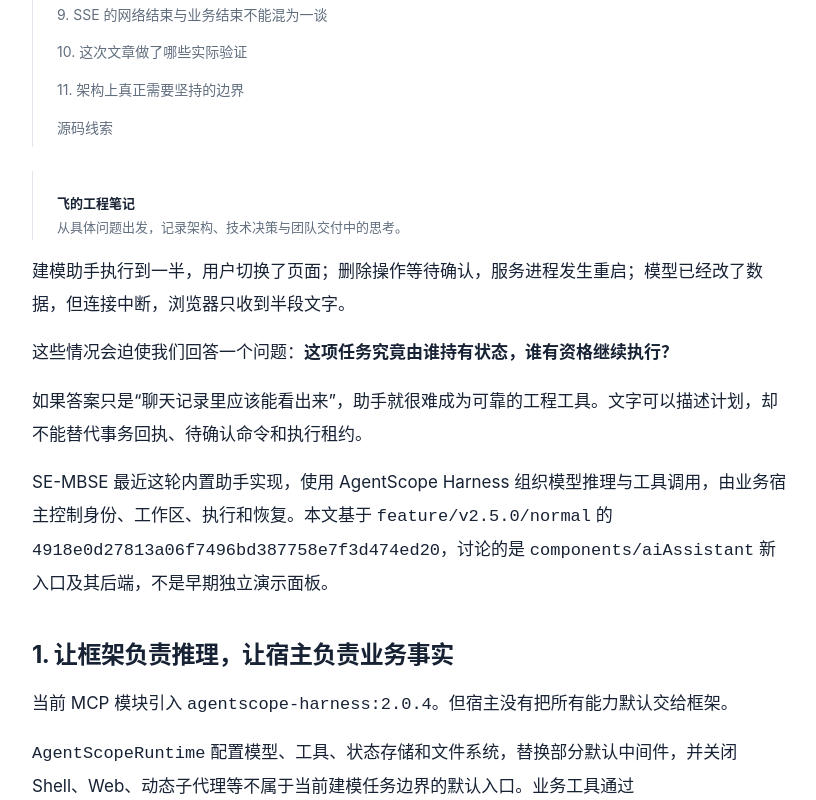
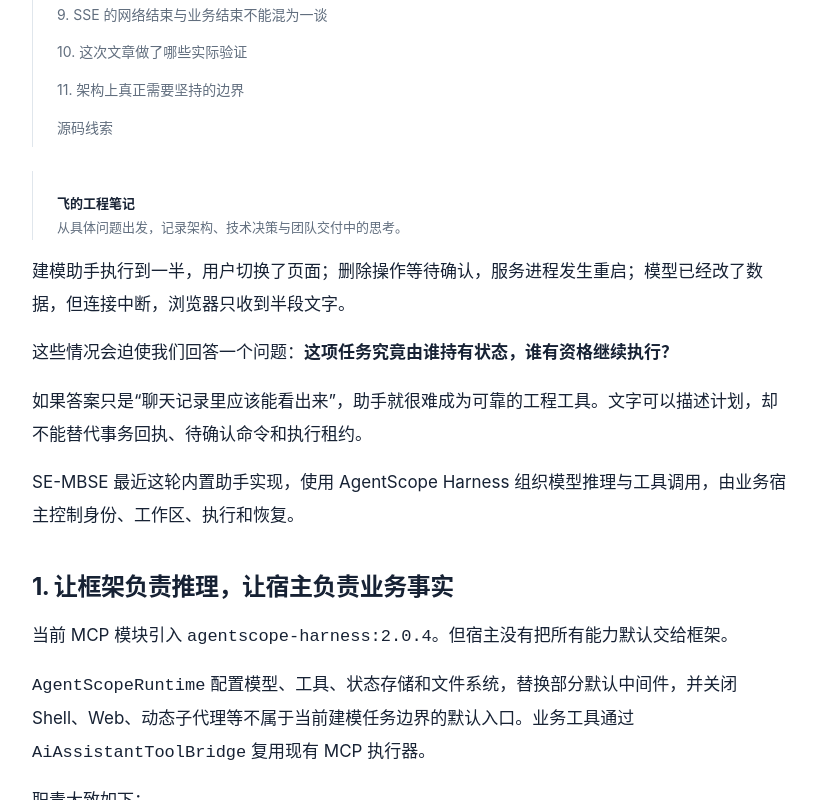
Before and after one commit to cdfeih/hanfei-blog, an Astro site: page /notes/modeling-assistant-runtime in a window 1280 px wide. Shown: the part 848-1648 px from the top of the page, without its empty margins (48-864 px from the left). Built offline with nearby package versions, Linux system fonts and the light colour scheme; Astro itself is replaced by a stand-in of ours; some packages are replaced by stand-ins of ours.

Commit message:
更改文章内容

```diff
--- a/src/content/notes/mcp-domain-tool-boundaries.md
+++ b/src/content/notes/mcp-domain-tool-boundaries.md
@@ -16,7 +16,6 @@ kind: architecture
 
 这是我在整理 SE-MBSE 最近这轮 MCP 实现时最关注的一条边界：**工具必须表达系统真正支持的建模行为，并返回能够验证这种行为的证据。**
 
-本文基于 `feature/v2.5.0/normal` 的 `4918e0d27813a06f7496bd387758e7f3d474ed20`，记录截至 2026 年 10 月 20 日的实现。文中的简化代码用于解释执行顺序；具体标识和业务例子均为示意。
 
 ## 1. 先分清协议层解决了什么
 
--- a/src/content/notes/mcp-write-receipts-and-recovery.md
+++ b/src/content/notes/mcp-write-receipts-and-recovery.md
@@ -16,7 +16,6 @@ kind: architecture
 
 AI 工具调用把这个传统问题放大了：模型很容易把“收到错误”理解为“刚才没有生效”，然后主动换参数再试。平台必须在回执中表达出更精确的事实。
 
-本文沿着 SE-MBSE 的 `ModelingToolSupport.WriteTool` 分析这条链路，源码固定为 `feature/v2.5.0/normal` 的 `4918e0d27813a06f7496bd387758e7f3d474ed20`。文中的执行流程是对源码的简化，不是可替换原实现的伪框架。
 
 ## 1. 先把“成功”拆成几个问题
 
--- a/src/content/notes/modeling-assistant-runtime.md
+++ b/src/content/notes/modeling-assistant-runtime.md
@@ -17,7 +17,7 @@ kind: architecture
 
 如果答案只是“聊天记录里应该能看出来”，助手就很难成为可靠的工程工具。文字可以描述计划，却不能替代事务回执、待确认命令和执行租约。
 
-SE-MBSE 最近这轮内置助手实现，使用 AgentScope Harness 组织模型推理与工具调用，由业务宿主控制身份、工作区、执行和恢复。本文基于 `feature/v2.5.0/normal` 的 `4918e0d27813a06f7496bd387758e7f3d474ed20`，讨论的是 `components/aiAssistant` 新入口及其后端，不是早期独立演示面板。
+SE-MBSE 最近这轮内置助手实现，使用 AgentScope Harness 组织模型推理与工具调用，由业务宿主控制身份、工作区、执行和恢复。
 
 ## 1. 让框架负责推理，让宿主负责业务事实
 
```
